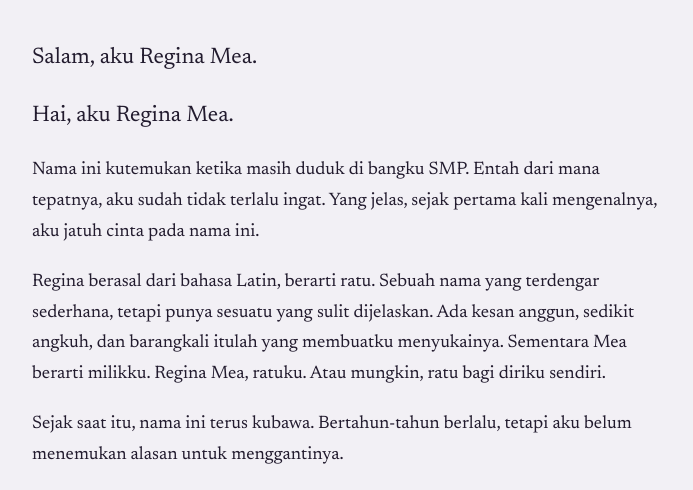
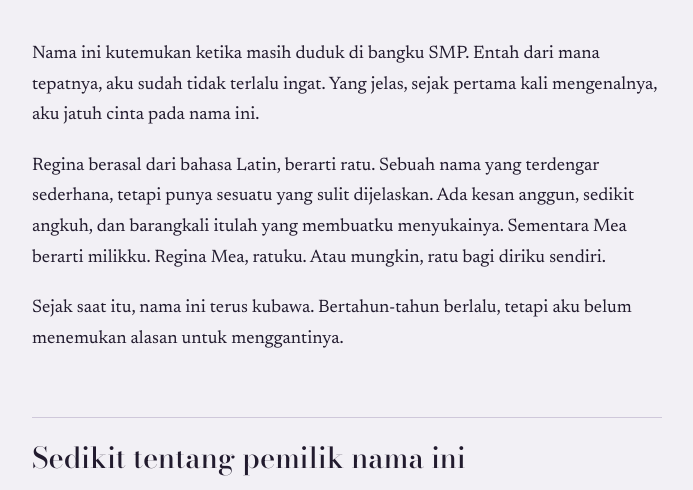
Before and after one commit to reginamea0/reginamea0.github.io, a plain HTML site: page index.html in a window 1280 px wide. Shown: the part 247-737 px from the top of the page, without its empty margins (293-986 px from the left). Drawn offline with nearby package versions, Linux system fonts and the light colour scheme.

Commit message:
Update index.html

```diff
--- a/index.html
+++ b/index.html
@@ -93,9 +93,6 @@
   </header>
 
   <main>
-    <p class="salam">Salam, aku Regina Mea.</p>
-    <p class="salam">Hai, aku Regina Mea.</p>
-
     <p>Nama ini kutemukan ketika masih duduk di bangku SMP. Entah dari mana tepatnya, aku sudah tidak terlalu ingat. Yang jelas, sejak pertama kali mengenalnya, aku jatuh cinta pada nama ini.</p>
     <p>Regina berasal dari bahasa Latin, berarti ratu. Sebuah nama yang terdengar sederhana, tetapi punya sesuatu yang sulit dijelaskan. Ada kesan anggun, sedikit angkuh, dan barangkali itulah yang membuatku menyukainya. Sementara Mea berarti milikku. Regina Mea, ratuku. Atau mungkin, ratu bagi diriku sendiri.</p>
     <p>Sejak saat itu, nama ini terus kubawa. Bertahun-tahun berlalu, tetapi aku belum menemukan alasan untuk menggantinya.</p>
```
